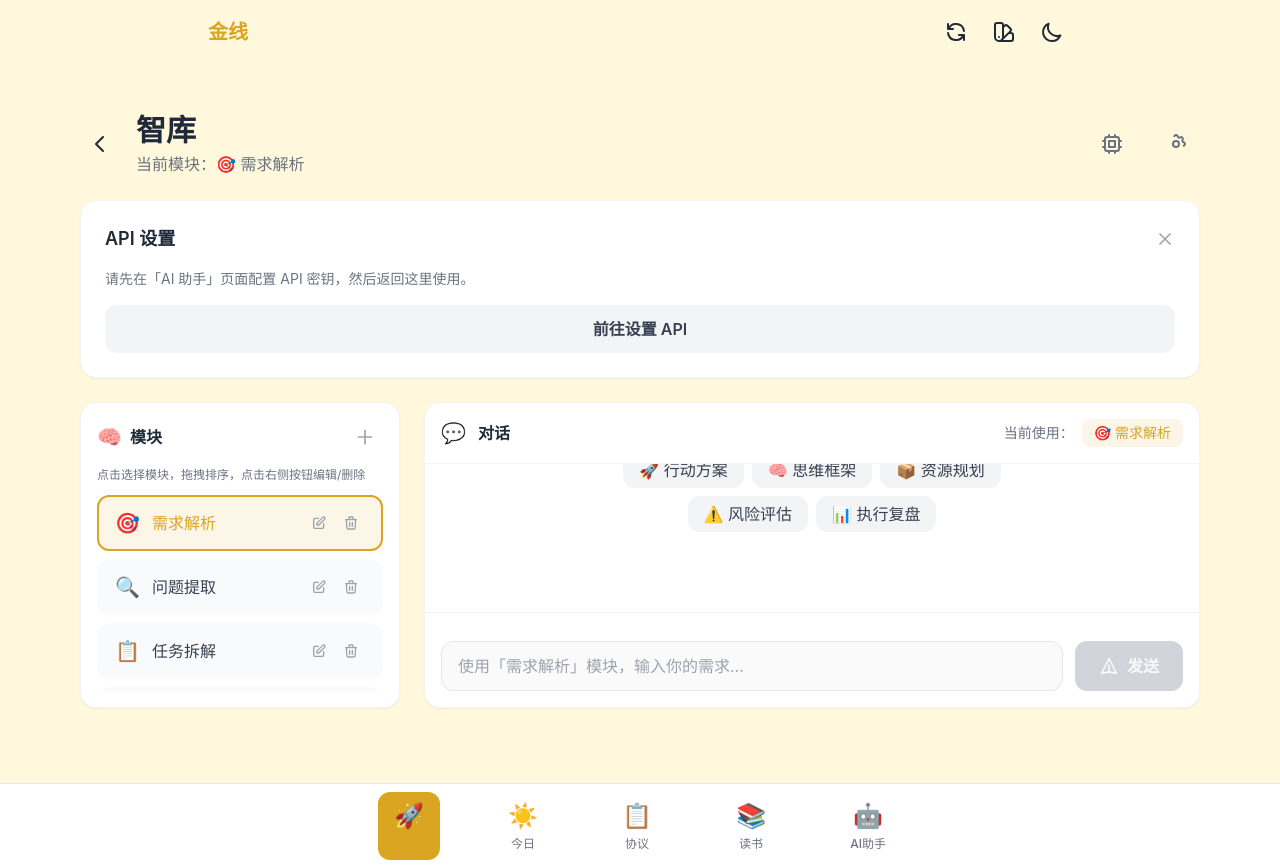
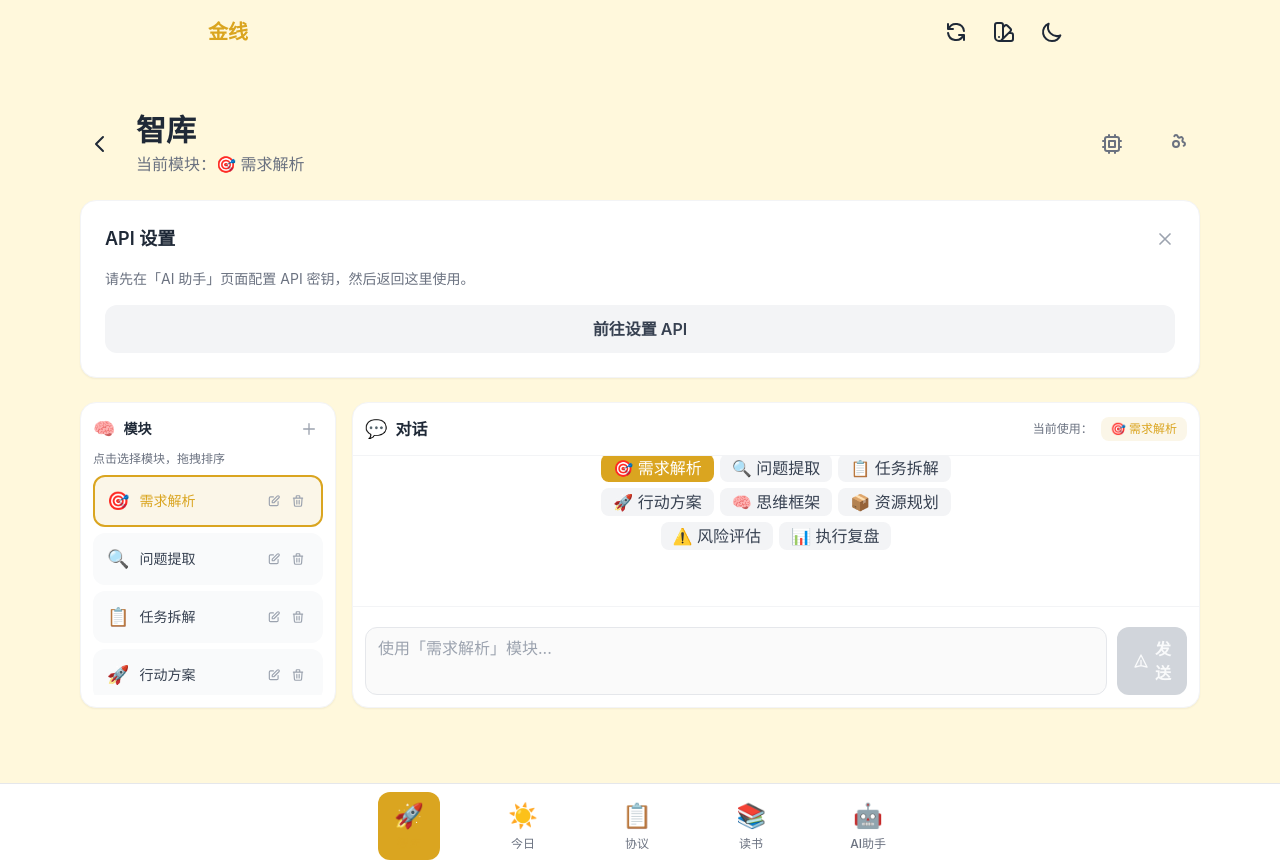
Before and after one commit to zhaojunjie1572/golden-thread, a React (Vite) app: page /action in a window 1280 px wide. Built offline with nearby package versions, Linux system fonts and the light colour scheme.

Commit message:
手机端适配

```diff
--- a/src/components/ActionProtocolView.tsx
+++ b/src/components/ActionProtocolView.tsx
@@ -544,29 +544,29 @@ export default function ActionProtocolView() {
         </div>
       )}
 
-      <div className="flex flex-col lg:flex-row gap-6 flex-1 min-h-0">
-        <div className="lg:w-80 flex flex-col shrink-0">
-          <div className="bg-white rounded-2xl shadow-sm border border-gray-100 p-4 flex flex-col flex-1 min-h-0">
-            <div className="flex items-center justify-between mb-3 shrink-0">
+      <div className="flex flex-col lg:flex-row gap-4 flex-1 min-h-0">
+        <div className="lg:w-64 flex flex-col shrink-0 hidden lg:flex">
+          <div className="bg-white rounded-2xl shadow-sm border border-gray-100 p-3 flex flex-col flex-1 min-h-0">
+            <div className="flex items-center justify-between mb-2 shrink-0">
               <div className="flex items-center gap-2">
-                <span className="text-xl">🧠</span>
-                <h3 className="font-semibold text-gray-800">模块</h3>
+                <span className="text-lg">🧠</span>
+                <h3 className="font-semibold text-gray-800 text-sm">模块</h3>
               </div>
               <button
                 onClick={handleAddModule}
-                className="p-2 text-gray-400 hover:text-golden hover:bg-golden/10 rounded-lg transition-colors"
+                className="p-1.5 text-gray-400 hover:text-golden hover:bg-golden/10 rounded-lg transition-colors"
                 title="添加模块"
               >
-                <svg className="w-5 h-5" fill="none" stroke="currentColor" viewBox="0 0 24 24">
+                <svg className="w-4 h-4" fill="none" stroke="currentColor" viewBox="0 0 24 24">
                   <path strokeLinecap="round" strokeLinejoin="round" strokeWidth={2} d="M12 4v16m8-8H4" />
                 </svg>
               </button>
             </div>
-            <p className="text-xs text-gray-500 mb-3 shrink-0">
-              点击选择模块，拖拽排序，点击右侧按钮编辑/删除
+            <p className="text-xs text-gray-500 mb-2 shrink-0">
+              点击选择模块，拖拽排序
             </p>
 
-            <div className="space-y-2 overflow-y-auto flex-1">
+            <div className="space-y-1.5 overflow-y-auto flex-1">
               {modules.map((module) => (
                 <div
                   key={module.id}
@@ -579,7 +579,7 @@ export default function ActionProtocolView() {
                   onDragEnd={handleDragEnd}
                 >
                   <div
-                    className={`w-full text-left px-4 py-3 rounded-xl transition-all flex items-center gap-3 cursor-pointer select-none ${
+                    className={`w-full text-left px-3 py-2.5 rounded-xl transition-all flex items-center gap-2.5 cursor-pointer select-none ${
                       selectedModuleId === module.id
                         ? 'bg-golden/10 border-2 border-golden text-golden'
                         : draggedModuleId === module.id
@@ -590,27 +590,27 @@ export default function ActionProtocolView() {
                     }`}
                     onClick={() => handleModuleClick(module)}
                   >
-                    <span className="text-xl">{module.icon}</span>
-                    <span className="font-medium flex-1 truncate pr-2">{module.name}</span>
-                    <div className="flex items-center gap-1 shrink-0">
+                    <span className="text-lg">{module.icon}</span>
+                    <span className="font-medium flex-1 truncate pr-1 text-sm">{module.name}</span>
+                    <div className="flex items-center gap-0.5 shrink-0">
                       <button
                         onClick={(e) => {
                           e.stopPropagation();
                           handleEditModule(module);
                         }}
-                        className="p-1.5 text-gray-400 hover:text-blue-500 hover:bg-blue-50 rounded-lg transition-colors"
+                        className="p-1 text-gray-400 hover:text-blue-500 hover:bg-blue-50 rounded transition-colors"
                         title="编辑"
                       >
-                        <svg className="w-4 h-4" fill="none" stroke="currentColor" viewBox="0 0 24 24">
+                        <svg className="w-3.5 h-3.5" fill="none" stroke="currentColor" viewBox="0 0 24 24">
                           <path strokeLinecap="round" strokeLinejoin="round" strokeWidth={2} d="M11 5H6a2 2 0 00-2 2v11a2 2 0 002 2h11a2 2 0 002-2v-5m-1.414-9.414a2 2 0 112.828 2.828L11.828 15H9v-2.828l8.586-8.586z" />
                         </svg>
                       </button>
                       <button
                         onClick={(e) => handleDeleteModule(module.id, e)}
-                        className="p-1.5 text-gray-400 hover:text-red-500 hover:bg-red-50 rounded-lg transition-colors"
+                        className="p-1 text-gray-400 hover:text-red-500 hover:bg-red-50 rounded transition-colors"
                         title="删除"
                       >
-                        <svg className="w-4 h-4" fill="none" stroke="currentColor" viewBox="0 0 24 24">
+                        <svg className="w-3.5 h-3.5" fill="none" stroke="currentColor" viewBox="0 0 24 24">
                           <path strokeLinecap="round" strokeLinejoin="round" strokeWidth={2} d="M19 7l-.867 12.142A2 2 0 0116.138 21H7.862a2 2 0 01-1.995-1.858L5 7m5 4v6m4-6v6m1-10V4a1 1 0 00-1-1h-4a1 1 0 00-1 1v3M4 7h16" />
                         </svg>
                       </button>
@@ -624,35 +624,49 @@ export default function ActionProtocolView() {
 
         <div className="flex-1 flex flex-col min-h-0">
           <div className="bg-white rounded-2xl shadow-sm border border-gray-100 flex flex-col flex-1 min-h-0">
-            <div className="p-4 border-b border-gray-100 shrink-0">
-              <div className="flex items-center justify-between">
-                <div className="flex items-center gap-3">
-                  <span className="text-xl">💬</span>
+            <div className="p-3 border-b border-gray-100 shrink-0">
+              <div className="flex items-center justify-between flex-wrap gap-2">
+                <div className="flex items-center gap-2">
+                  <span className="text-lg">💬</span>
                   <h3 className="font-semibold text-gray-800">对话</h3>
                 </div>
                 <div className="flex items-center gap-2">
-                  <span className="text-sm text-gray-500">当前使用：</span>
-                  <span className="px-3 py-1 bg-golden/10 text-golden rounded-lg text-sm font-medium">
+                  <div className="lg:hidden">
+                    <button
+                      onClick={() => setShowModuleEditor('mobile-select')}
+                      className="px-3 py-1.5 bg-gray-100 text-gray-700 rounded-lg text-sm flex items-center gap-1.5 hover:bg-gray-200"
+                    >
+                      <span>{selectedModule.icon}</span>
+                      <span className="truncate max-w-[100px]">{selectedModule.name}</span>
+                      <svg className="w-4 h-4" fill="none" stroke="currentColor" viewBox="0 0 24 24">
+                        <path strokeLinecap="round" strokeLinejoin="round" strokeWidth={2} d="M19 9l-7 7-7-7" />
+                      </svg>
+                    </button>
+                  </div>
+                  <div className="hidden lg:flex items-center gap-2">
+                    <span className="text-xs text-gray-500">当前使用：</span>
+                    <span className="px-2.5 py-1 bg-golden/10 text-golden rounded-lg text-xs font-medium">
                       {selectedModule.icon} {selectedModule.name}
                     </span>
                   </div>
                 </div>
               </div>
+            </div>
 
-            <div className="flex-1 overflow-y-auto p-4 space-y-4">
+            <div className="flex-1 overflow-y-auto p-3 space-y-3">
               {currentMessages.length === 0 ? (
-                <div className="text-center py-12">
-                  <div className="text-5xl mb-4">🧠</div>
-                  <h2 className="text-lg font-semibold text-gray-800 mb-2">选择模块开始对话</h2>
-                  <p className="text-gray-500 max-w-md mx-auto mb-6">
+                <div className="text-center py-8">
+                  <div className="text-4xl mb-3">🧠</div>
+                  <h2 className="text-base font-semibold text-gray-800 mb-1.5">选择模块开始对话</h2>
+                  <p className="text-gray-500 max-w-md mx-auto mb-4 text-sm">
                     从左侧选择一个模块，或创建新模块，然后开始对话
                   </p>
-                  <div className="flex flex-wrap gap-2 justify-center max-w-md mx-auto">
+                  <div className="flex flex-wrap gap-1.5 justify-center max-w-md mx-auto">
                     {modules.map((module) => (
                       <button
                         key={module.id}
                         onClick={() => setSelectedModuleId(module.id)}
-                        className={`px-4 py-2 rounded-xl text-sm transition-all ${
+                        className={`px-3 py-1.5 rounded-lg text-xs transition-all ${
                           selectedModuleId === module.id
                             ? 'bg-golden text-white'
                             : 'bg-gray-100 text-gray-700 hover:bg-gray-200'
@@ -670,21 +684,21 @@ export default function ActionProtocolView() {
                       key={message.id}
                       className={`flex ${message.role === 'user' ? 'justify-end' : 'justify-start'}`}
                     >
-                      <div className="max-w-[80%]">
+                      <div className="max-w-[85%]">
                         {(message as any).moduleName && message.role === 'user' && (
-                          <div className="text-xs text-gray-400 mb-1 ml-2">
+                          <div className="text-xs text-gray-400 mb-1 ml-1">
                             {(message as any).moduleName}
                           </div>
                         )}
                         <div
-                          className={`px-4 py-3 rounded-2xl ${
+                          className={`px-3 py-2.5 rounded-2xl ${
                             message.role === 'user'
                               ? 'bg-golden text-white'
                               : 'bg-gray-100 text-gray-800'
                           }`}
                         >
-                          <p className="whitespace-pre-wrap">{message.content}</p>
-                          <p className={`text-xs mt-2 ${message.role === 'user' ? 'text-white/70' : 'text-gray-500'}`}>
+                          <p className="whitespace-pre-wrap text-sm">{message.content}</p>
+                          <p className={`text-xs mt-1.5 ${message.role === 'user' ? 'text-white/70' : 'text-gray-500'}`}>
                             {new Date(message.timestamp).toLocaleTimeString('zh-CN', {
                               hour: '2-digit',
                               minute: '2-digit',
@@ -696,10 +710,10 @@ export default function ActionProtocolView() {
                   ))}
                   {streamingContent && (
                     <div className="flex justify-start">
-                      <div className="max-w-[80%]">
-                        <div className="px-4 py-3 rounded-2xl bg-gray-100 text-gray-800">
-                          <p className="whitespace-pre-wrap">{streamingContent}</p>
-                          <span className="inline-block w-2 h-5 bg-gray-400 ml-1 align-middle animate-pulse" />
+                      <div className="max-w-[85%]">
+                        <div className="px-3 py-2.5 rounded-2xl bg-gray-100 text-gray-800">
+                          <p className="whitespace-pre-wrap text-sm">{streamingContent}</p>
+                          <span className="inline-block w-1.5 h-4 bg-gray-400 ml-1 align-middle animate-pulse" />
                         </div>
                       </div>
                     </div>
@@ -709,26 +723,8 @@ export default function ActionProtocolView() {
               <div ref={messagesEndRef} />
             </div>
 
-            <div className="p-4 border-t border-gray-100 shrink-0">
-              <div className="flex items-center justify-between mb-3">
-                {currentMessages.length > 0 && (
-                  <div className="flex flex-wrap gap-2">
-                    <span className="text-xs text-gray-400">切换模块：</span>
-                    {modules.map((module) => (
-                      <button
-                        key={module.id}
-                        onClick={() => setSelectedModuleId(module.id)}
-                        className={`px-3 py-1 rounded-lg text-xs transition-all ${
-                          selectedModuleId === module.id
-                            ? 'bg-golden text-white'
-                            : 'bg-gray-100 text-gray-600 hover:bg-gray-200'
-                        }`}
-                      >
-                        {module.icon} {module.name}
-                      </button>
-                    ))}
-                  </div>
-                )}
+            <div className="p-3 border-t border-gray-100 shrink-0">
+              <div className="flex items-center justify-between mb-2">
                 {currentMessages.length > 0 && (
                   <button
                     onClick={() => {
@@ -736,9 +732,9 @@ export default function ActionProtocolView() {
                         setCurrentMessages([]);
                       }
                     }}
-                    className="px-3 py-1 text-xs text-gray-500 hover:text-gray-700 hover:bg-gray-100 rounded-lg transition-colors flex items-center gap-1"
+                    className="px-2.5 py-1 text-xs text-gray-500 hover:text-gray-700 hover:bg-gray-100 rounded-lg transition-colors flex items-center gap-1"
                   >
-                    <svg className="w-4 h-4" fill="none" stroke="currentColor" viewBox="0 0 24 24">
+                    <svg className="w-3.5 h-3.5" fill="none" stroke="currentColor" viewBox="0 0 24 24">
                       <path strokeLinecap="round" strokeLinejoin="round" strokeWidth={2} d="M12 4v16m8-8H4" />
                     </svg>
                     新聊天
@@ -747,25 +743,25 @@ export default function ActionProtocolView() {
               </div>
 
               {isLoading && (
-                <div className="flex items-center gap-2 mb-3">
-                  <div className="w-4 h-4 border-2 border-golden/30 border-t-golden rounded-full animate-spin" />
-                  <span className="text-sm text-gray-600">思考中...</span>
+                <div className="flex items-center gap-2 mb-2">
+                  <div className="w-3.5 h-3.5 border-2 border-golden/30 border-t-golden rounded-full animate-spin" />
+                  <span className="text-xs text-gray-600">思考中...</span>
                   <button
                     onClick={handleStopGeneration}
-                    className="ml-auto text-sm text-red-500 hover:text-red-600 hover:bg-red-50 px-3 py-1 rounded-lg transition-colors"
+                    className="ml-auto text-xs text-red-500 hover:text-red-600 hover:bg-red-50 px-2.5 py-1 rounded-lg transition-colors"
                   >
                     中断
                   </button>
                 </div>
               )}
-              <div className="flex gap-3">
+              <div className="flex gap-2.5">
                 <textarea
                   value={input}
                   onChange={(e) => setInput(e.target.value)}
                   onKeyDown={handleKeyPress}
-                  placeholder={`使用「${selectedModule.name}」模块，输入你的需求...`}
+                  placeholder={`使用「${selectedModule.name}」模块...`}
                   disabled={isLoading || !apiService.hasApiKey()}
-                  className="flex-1 px-4 py-3 rounded-xl border border-gray-200 focus:border-golden focus:ring-2 focus:ring-golden/20 outline-none resize-none max-h-32 text-base"
+                  className="flex-1 px-3 py-2.5 rounded-xl border border-gray-200 focus:border-golden focus:ring-2 focus:ring-golden/20 outline-none resize-none max-h-28 text-sm"
                   rows={1}
                   autoComplete="off"
                   autoCorrect="off"
@@ -774,7 +770,7 @@ export default function ActionProtocolView() {
                 <button
                   onClick={isLoading ? handleStopGeneration : handleSend}
                   disabled={!isLoading && !input.trim() || !apiService.hasApiKey()}
-                  className={`px-6 py-3 rounded-xl font-semibold transition-colors flex items-center gap-2 ${
+                  className={`px-4 py-2.5 rounded-xl font-semibold transition-colors flex items-center gap-1.5 ${
                     isLoading
                       ? 'bg-red-500 text-white hover:bg-red-600'
                       : !input.trim() || !apiService.hasApiKey()
@@ -784,7 +780,7 @@ export default function ActionProtocolView() {
                 >
                   {isLoading ? (
                     <>
-                      <svg className="w-5 h-5" fill="none" stroke="currentColor" viewBox="0 0 24 24">
+                      <svg className="w-4.5 h-4.5" fill="none" stroke="currentColor" viewBox="0 0 24 24">
                         <path strokeLinecap="round" strokeLinejoin="round" strokeWidth={2} d="M21 12a9 9 0 11-18 0 9 9 0 0118 0z" />
                         <path strokeLinecap="round" strokeLinejoin="round" strokeWidth={2} d="M9 10a1 1 0 011-1h4a1 1 0 011 1v4a1 1 0 01-1 1h-4a1 1 0 01-1-1v-4z" />
                       </svg>
@@ -792,7 +788,7 @@ export default function ActionProtocolView() {
                     </>
                   ) : (
                     <>
-                      <svg className="w-5 h-5" fill="none" stroke="currentColor" viewBox="0 0 24 24">
+                      <svg className="w-4.5 h-4.5" fill="none" stroke="currentColor" viewBox="0 0 24 24">
                         <path strokeLinecap="round" strokeLinejoin="round" strokeWidth={2} d="M12 19l9 2-9-18-9 18 9-2zm0 0v-8" />
                       </svg>
                       发送
@@ -810,6 +806,46 @@ export default function ActionProtocolView() {
       {showModuleEditor && (
         <div className="fixed inset-0 bg-black/50 flex items-end sm:items-center justify-center z-50 p-0 sm:p-4">
           <div className="bg-white rounded-t-2xl sm:rounded-2xl shadow-2xl w-full max-w-md max-h-[85vh] sm:max-h-none flex flex-col">
+            {showModuleEditor === 'mobile-select' ? (
+              <>
+                <div className="flex items-center justify-between p-4 border-b border-gray-100 shrink-0">
+                  <h3 className="text-lg font-semibold text-gray-800">选择模块</h3>
+                  <button
+                    onClick={() => setShowModuleEditor(null)}
+                    className="p-2 text-gray-400 hover:text-gray-600 hover:bg-gray-100 rounded-lg transition-colors"
+                  >
+                    <svg className="w-5 h-5" fill="none" stroke="currentColor" viewBox="0 0 24 24">
+                      <path strokeLinecap="round" strokeLinejoin="round" strokeWidth={2} d="M6 18L18 6M6 6l12 12" />
+                    </svg>
+                  </button>
+                </div>
+                <div className="p-3 space-y-2 overflow-y-auto flex-1">
+                  {modules.map((module) => (
+                    <button
+                      key={module.id}
+                      onClick={() => {
+                        setSelectedModuleId(module.id);
+                        setShowModuleEditor(null);
+                      }}
+                      className={`w-full px-4 py-3 rounded-xl transition-all flex items-center gap-3 text-left ${
+                        selectedModuleId === module.id
+                          ? 'bg-golden/10 border-2 border-golden text-golden'
+                          : 'bg-gray-50 border-2 border-transparent hover:bg-gray-100 text-gray-700'
+                      }`}
+                    >
+                      <span className="text-xl">{module.icon}</span>
+                      <span className="font-medium">{module.name}</span>
+                      {selectedModuleId === module.id && (
+                        <svg className="w-5 h-5 ml-auto" fill="none" stroke="currentColor" viewBox="0 0 24 24">
+                          <path strokeLinecap="round" strokeLinejoin="round" strokeWidth={2} d="M5 13l4 4L19 7" />
+                        </svg>
+                      )}
+                    </button>
+                  ))}
+                </div>
+              </>
+            ) : (
+              <>
                 <div className="flex items-center justify-between p-4 border-b border-gray-100 shrink-0">
                   <h3 className="text-lg font-semibold text-gray-800">编辑模块</h3>
                   <button
@@ -850,6 +886,8 @@ export default function ActionProtocolView() {
                     保存
                   </button>
                 </div>
+              </>
+            )}
           </div>
         </div>
       )}
```
Lines whose indentation alone changed are shown as unchanged.
